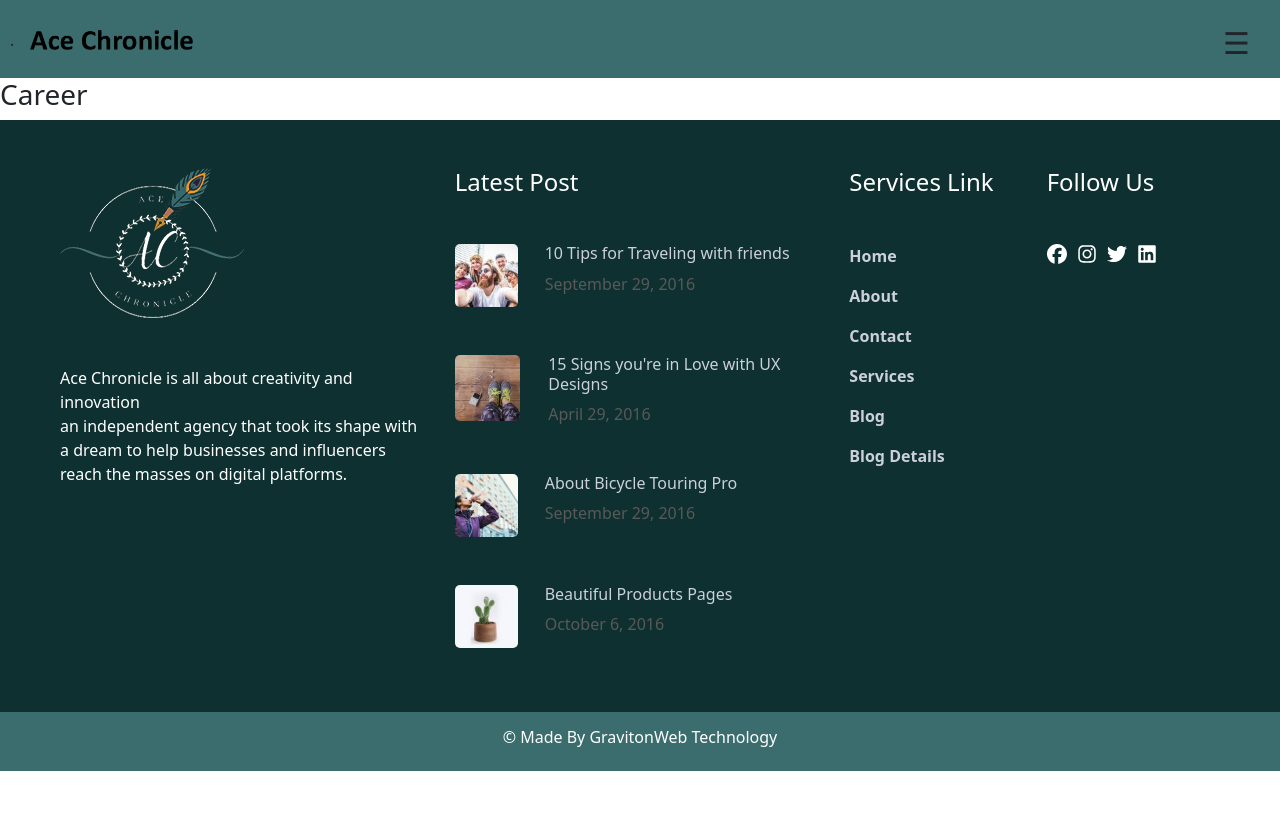
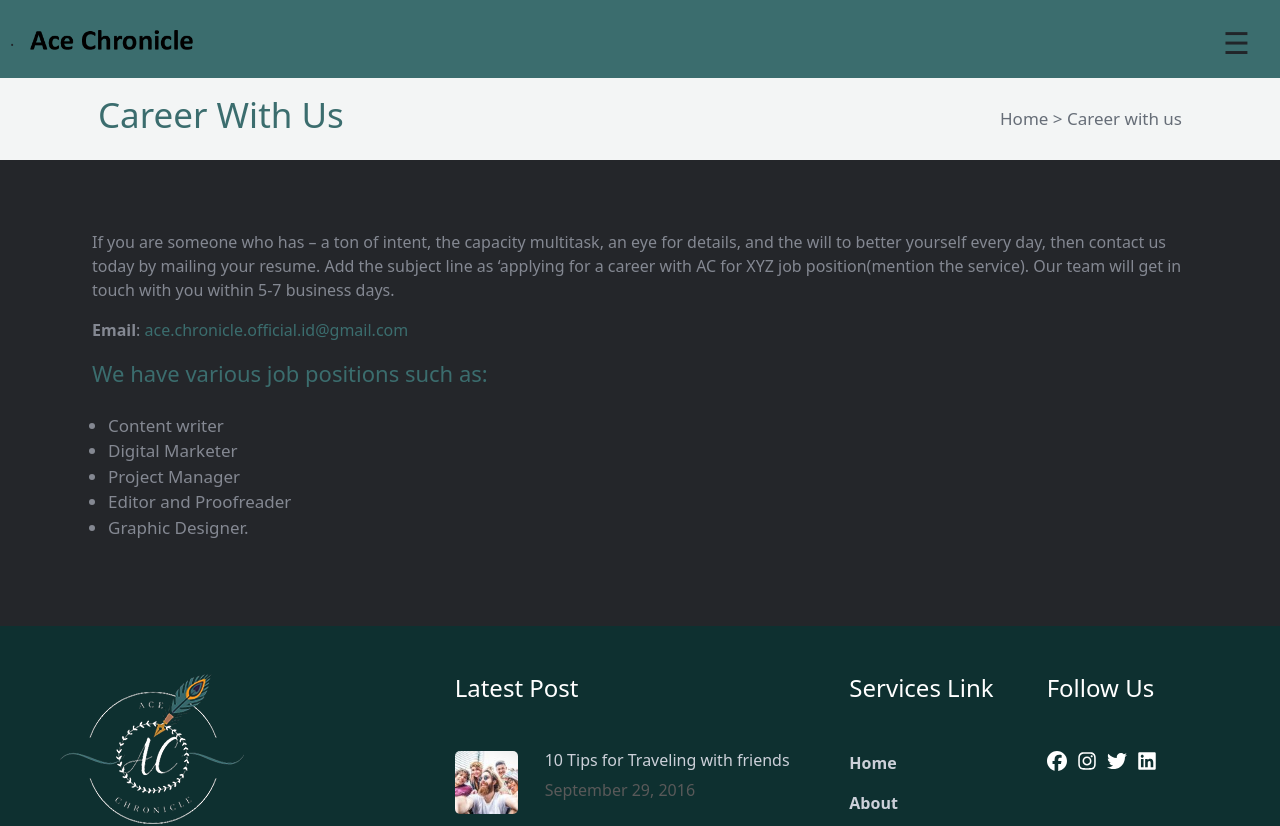
Before and after one commit to gravitonweb-IT/acechronicle, a React (Create React App) app: page /career in a window 1280 px wide. Shown: the top 826 px of the page. Before the commit the page ends 800 px from the top, so only its background shows below. Built offline with nearby package versions, Linux system fonts and the light colour scheme.

Commit message:
fourth-changes

```diff
--- a/src/App.js
+++ b/src/App.js
@@ -9,6 +9,7 @@ import About from "./Modules/Components/About";
 import Navbar from "./common/Navbar";
 import Footer1 from "./common/Footer1";
 import CopyRight from "./common/CopyRight";
+import MainHome from "./Modules/Components/MainHome";
 
 function App() {
   return (
@@ -17,6 +18,7 @@ function App() {
 
       <Routes>
         <Route index path="/" element={<Home />} />
+        <Route index path="/mainhome" element={<MainHome />} />
         <Route path="/about" element={<About />} />
         <Route path="/blog" element={<Blog />} />
         <Route path="/detailsblog" element={<DetailsBlog />} />
--- a/src/Modules/Components/About.css
+++ b/src/Modules/Components/About.css
@@ -14,13 +14,6 @@
       font-size: 17px;
       font-weight: 500;
   }
-  .about-arrow{
-      color: #666d77;
-      font-size: 16px;
-      font-weight: 500;
-      line-height: 1em;
-      margin: 0 5px;
-  }
   .about-middle-bg{
       background-color: #24262a;;
   }
--- /dev/null
+++ b/src/Modules/Components/Career.css
@@ -0,0 +1,38 @@
+.career-bg-color{
+    background-color: rgba(216, 220, 220, 0.3);
+  }
+  .career-heading{
+      font-size: 35px;
+      font-weight: 500;
+      color: #3b6d6e;
+  }
+  .career-link{
+      text-decoration: none;
+  }
+  .career-subheading{
+      color: #666d77;
+      font-size: 17px;
+      font-weight: 500;
+  }
+  .career-middle-bg{
+      background-color: #24262a;;
+  }
+  .career-paragraph{
+      color: #848892;
+      padding: 70px 10px;
+  }
+  .career-email{
+    color: #3b6d6e;
+    font-weight: 400;
+    font-size: 16px;
+  }
+  .career-heading1{
+    color: #3b6d6e;
+    font-size: 22px;
+    line-height: 1.4em;
+    font-weight: 500;
+  }
+  .career-list{
+    list-style: disc;
+    font-size: 17px;
+  }
--- a/src/Modules/Components/Career.jsx
+++ b/src/Modules/Components/Career.jsx
@@ -1,9 +1,59 @@
-import React from 'react'
+import React from 'react';
+import './Career.css';
+import { Col, Container, Row } from 'react-bootstrap';
+import {Link} from 'react-router-dom';
+
 
 const Career = () => {
   return (
     <>
-    <h3>Career</h3>
+    <div className='career-bg-color'>
+    <Container>
+      <Row className='p-3'>
+        <Col md={6}>
+          <h1 className='career-heading'>Career With Us</h1>
+        </Col>
+        <Col md={6}>
+          <div className='d-flex justify-content-end align-items-center h-100'>
+            <Link to="/" className="career-link"><span className='career-subheading'>Home</span></Link>
+            <span className='career-subheading'>&nbsp;&gt;&nbsp;</span>
+            <span className='career-subheading'>Career with us</span>
+          </div>
+        </Col>
+      </Row>
+    </Container>
+    </div>
+
+    <div className='career-middle-bg'>
+      <Container>
+        <Row>
+          <Col>
+          <div className='career-paragraph'>
+          <p>If you are someone who has – a ton of intent, the capacity
+             multitask, an eye for details, and the will to better yourself
+             every day, then contact us today by mailing your resume.
+             Add the subject line as ‘applying for a career with AC for XYZ
+             job position(mention the service). Our team will get in touch with
+             you within 5-7 business days.&nbsp;</p>
+            <p>
+              <span><strong>Email</strong>: </span>
+              <Link to="mailto:ace.chronicle.official.id@gmail.com" className="career-link">
+                <span className='career-email'>ace.chronicle.official.id@gmail.com</span>
+              </Link>
+           </p>
+           <h3 className='career-heading1'>We have various job positions such as:</h3>
+           <ul className='mt-4 pl-4'>
+           <li className='career-list'>Content writer</li>
+           <li className='career-list'>Digital Marketer</li>
+           <li className='career-list'>Project Manager</li>
+           <li className='career-list'>Editor and Proofreader</li>
+           <li className='career-list'>Graphic Designer.&nbsp;</li>
+           </ul>
+          </div>
+          </Col>
+        </Row>
+      </Container>
+    </div>
     </>
   )
 }
--- a/src/Modules/Components/Home.css
+++ b/src/Modules/Components/Home.css
@@ -24,6 +24,7 @@
   box-shadow: 0px 4px 8px rgba(0, 0, 0, 0.1);
   padding: 30px;
   text-align: center;
+  cursor: pointer;
 }
 .custom-card .card-title {
   font-size: 1.5rem;
--- /dev/null
+++ b/src/Modules/Components/MainHome.jsx
@@ -0,0 +1,8 @@
+import React from 'react';
+import './MainHome.css';
+
+export default function MainHome() {
+  return (
+    <div>MainHome</div>
+  )
+}
--- a/src/common/Navbar.jsx
+++ b/src/common/Navbar.jsx
@@ -48,6 +48,9 @@ const Navbar = () => {
           <Link to="/"  className="custom-link  "  onClick={handleNavLinkClick}>
             Home
           </Link>
+          <Link to="/mainhome"  className="custom-link  "  onClick={handleNavLinkClick}>
+            MainHome
+          </Link>
           <Link to="/about" className="custom-link "  onClick={handleNavLinkClick}>
             About
           </Link>
```
Also changed, not shown: src/Modules/Components/MainHome.css (added).
